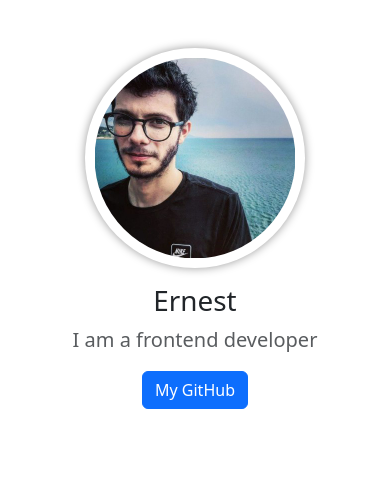
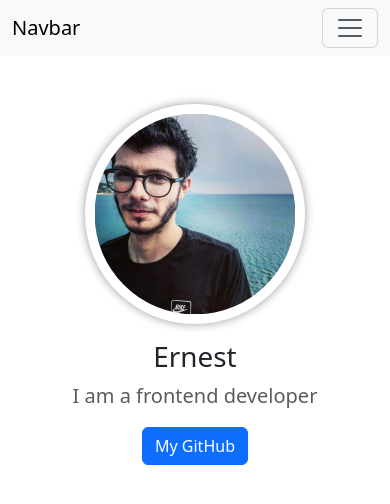
Before and after one commit to ErnestKnowing/CV, a plain HTML site: page index.html in a window 390 px wide. Drawn offline with nearby package versions, Linux system fonts and the light colour scheme.

Commit message:
feat: add navBar in hrml file

```diff
--- a/index.html
+++ b/index.html
@@ -14,13 +14,39 @@
       .roundede-img {
         width: 60%;
         border-radius: 50%;
-        box-shadow: 0 0 10px rgba(0, 0 , 0, 0.4);
+        box-shadow: 0 0 10px rgba(0, 0, 0, 0.4);
         padding: 0.6em;
         margin-bottom: 1em;
       }
     </style>
   </head>
   <body>
+    <nav class="navbar navbar-expand-lg bg-body-tertiary">
+      <div class="container">
+        <a class="navbar-brand" href="#">Navbar</a>
+        <button
+          class="navbar-toggler"
+          type="button"
+          data-bs-toggle="collapse"
+          data-bs-target="#navbarNav"
+          aria-controls="navbarNav"
+          aria-expanded="false"
+          aria-label="Toggle navigation"
+        >
+          <span class="navbar-toggler-icon"></span>
+        </button>
+        <div class="collapse navbar-collapse" id="navbarNav">
+          <ul class="navbar-nav">
+            <li class="nav-item">
+              <a class="nav-link active" aria-current="page" href="#">Home</a>
+            </li>
+            <li class="nav-item">
+              <a class="nav-link" href="#">Features</a>
+            </li>
+          </ul>
+        </div>
+      </div>
+    </nav>
     <div class="container text-center my-5">
       <div class="row">
         <div class="col-lg-6 mx-auto">
```
